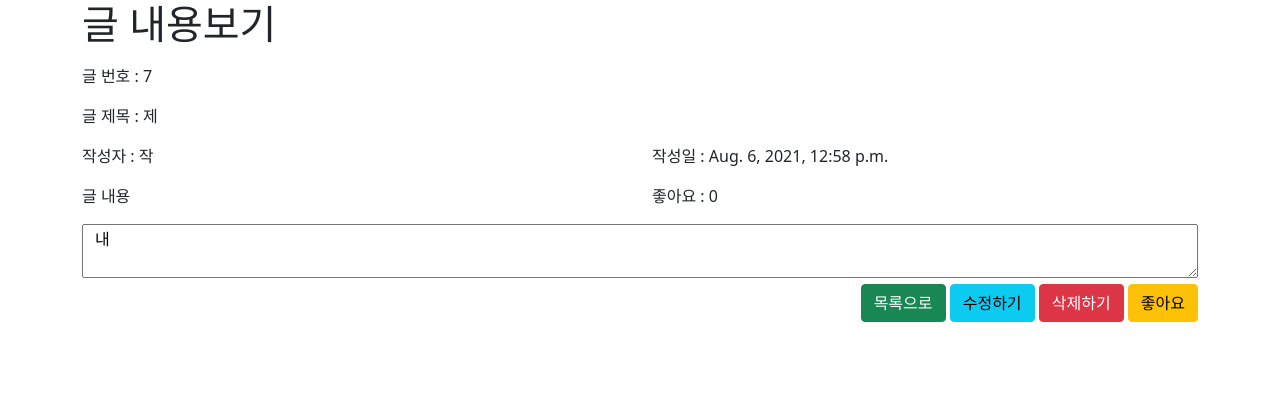
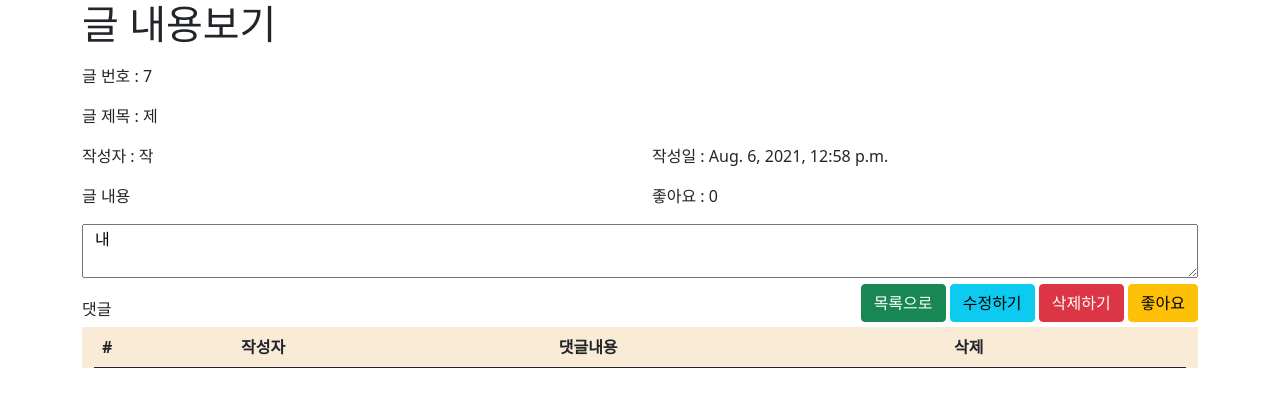
Before and after one commit to JiHyeonH/BBS, a Django app: page /bbs/7/detail/ in a window 1280 px wide. Shown: the top 407 px of the page. Run offline with Django 3.2, Linux system fonts and the light colour scheme; data comes from the database, SQL or seed files in the repository; both versions use the stored data as it was after the commit; lists and menus that the app fills with data are empty; some libraries are stand-ins or nearby versions.

Commit message:
댓글 기본 틀 코드 추가

```diff
--- a/bbs/templates/bbs/create.html
+++ b/bbs/templates/bbs/create.html
@@ -14,7 +14,7 @@
         {% comment %}그냥 form 객체를 가져와서 쓰면 CSS가 적용되지 않는 형태로 나온다.{% endcomment %}
         {% comment %}pip install django-bootstrap4 진행 후, settings.py에서 INSTALLED_APPS에 'bootstrap4' 등록{% endcomment %}
         {% bootstrap_form board_form %} {% comment %}위에서 load bootstrap4 해줘야 함{% endcomment %}
-        <div align="right">
+        <div style="float:right">
             <button type="submit"
                     class="btn btn-primary">새글 등록</button>
             <button type="button"
--- a/bbs/templates/bbs/detail.html
+++ b/bbs/templates/bbs/detail.html
@@ -4,6 +4,7 @@
 <script src="/static/js/del_btn.js"></script>
 <script src="/static/js/fix_btn.js"></script>
 <script src="/static/js/like_btn.js"></script>
+<script src="/static/js/list_btn.js"></script>
 
 <div class="container">
 
@@ -31,7 +32,7 @@
     <div style="float:right">
         <button type="button"
                 class="btn btn-success"
-                onclick="location.href='/bbs/list/'">목록으로</button>
+                id="list_btn">목록으로</button>
         <button type="button"
                 class="btn btn-info"
                 id="fix_btn"
@@ -39,11 +40,37 @@
         <button type="button"
                 class="btn btn-danger"
                 id="del_btn"
-                data-uri="{% url 'bbs:b_delete' board_objects.id  %}">삭제하기</button>
+                data-b_del_url="{% url 'bbs:b_delete' board_objects.id  %}">삭제하기</button>
         <button type="button"
                 class="btn btn-warning"
                 id="like_btn">좋아요</button>
     </div>
-
+    <p></p>
+    <h6>댓글</h6>
+    <div class="container" style="background-color: antiquewhite">
+        <table class="table table-hover">
+            <thead class="thead-dark">
+                <tr>
+                    <th scope="col">#</th>
+                    <th scope="col-2">작성자</th>
+                    <th scope="col-8">댓글내용</th>
+                    <th scope="col">삭제</th>
+                </tr>
+            </thead>
+            <tbody>
+            {% for post in posts %}
+                <tr>
+                    <th scope="row">{{ comment.id }}</th>
+                    <td>{{ comment.c_author }}</td>
+                    <td>{{ comment.c_content }}</td>
+                    <td><button type="button"
+                                class="btn btn-danger"
+                                id="comment_del_btn"
+                                data-c_del_url="{% url 'bbs:c_delete' comment.id  %}">삭제</button></td>
+                </tr>
+            {% endfor %}
+            </tbody>
+        </table>
+    </div>
 </div>
 {% endblock %}
--- a/bbs/templates/bbs/fix.html
+++ b/bbs/templates/bbs/fix.html
@@ -1,7 +1,7 @@
 {% extends 'base.html' %}
 {% load bootstrap4 %}
 {% block html_body %}
-<script src="/static/js/fix_ok_btn.js"></script>
+
 <div class="container">
 
     <h1>글 수정하기</h1>
@@ -20,7 +20,7 @@
         </div>
         <p></p>
         {% bootstrap_form board_form %}
-        <div align="right">
+        <div style="float:right">
             <button type="submit"
                     class="btn btn-info">수정하기</button>
             <button type="reset"
--- a/bbs/urls.py
+++ b/bbs/urls.py
@@ -9,5 +9,6 @@ urlpatterns = [
     path('create/', views.b_create, name='b_create'),
     path('<int:post_id>/detail/', views.b_detail, name='b_detail'),
     path('<int:post_id>/fix/', views.b_fix, name='b_fix'),
-    path('<int:post_id>/delete/', views.b_delete, name='b_delete'),
+    path('<int:post_id>/b_delete/', views.b_delete, name='b_delete'),
+    path('<int:post_id>/c_delete/', views.c_delete, name='c_delete'),
 ]
--- a/bbs/views.py
+++ b/bbs/views.py
@@ -1,5 +1,5 @@
 from django.shortcuts import render, redirect, get_object_or_404
-from .models import Board
+from .models import Board, Comment
 from .forms import BoardForm
 # Create your views here.
 
@@ -35,7 +35,9 @@ def b_create(request):
 
 
 def b_detail(request, post_id):
+
     board_objects = get_object_or_404(Board, pk=post_id)
+    comment_objects = Comment.objects.select_related('Board__id')
     return render(request, 'bbs/detail.html', {
         'board_objects': board_objects
     })
@@ -61,3 +63,10 @@ def b_delete(request, post_id):
     board_objects = get_object_or_404(Board, pk=post_id)
     board_objects.delete()
     return redirect('bbs:b_list')
+
+
+def c_delete(request, comment_id):
+
+    comment_objects = get_object_or_404(Board, pk=comment_id)
+    comment_objects.delete()
+    return redirect('bbs:b_detail')
--- a/static/js/del_btn.js
+++ b/static/js/del_btn.js
@@ -2,7 +2,7 @@ $(document).ready(function(){
     $('#del_btn').on('click', function() {
         alert('인식 좀 돼라')
         if(confirm("정말로 삭제하시겠습니까?")) {
-            location.href = $(this).data('uri');
+            location.href = $(this).data('b_del_url');
         }
     });
 });
--- /dev/null
+++ b/static/js/list_btn.js
@@ -0,0 +1,5 @@
+$(function(event){
+    $('#list_btn').on('click',function(event){
+        document.location.href = '/bbs/list/'
+    })
+})
```
Also changed, not shown: db.sqlite3.
